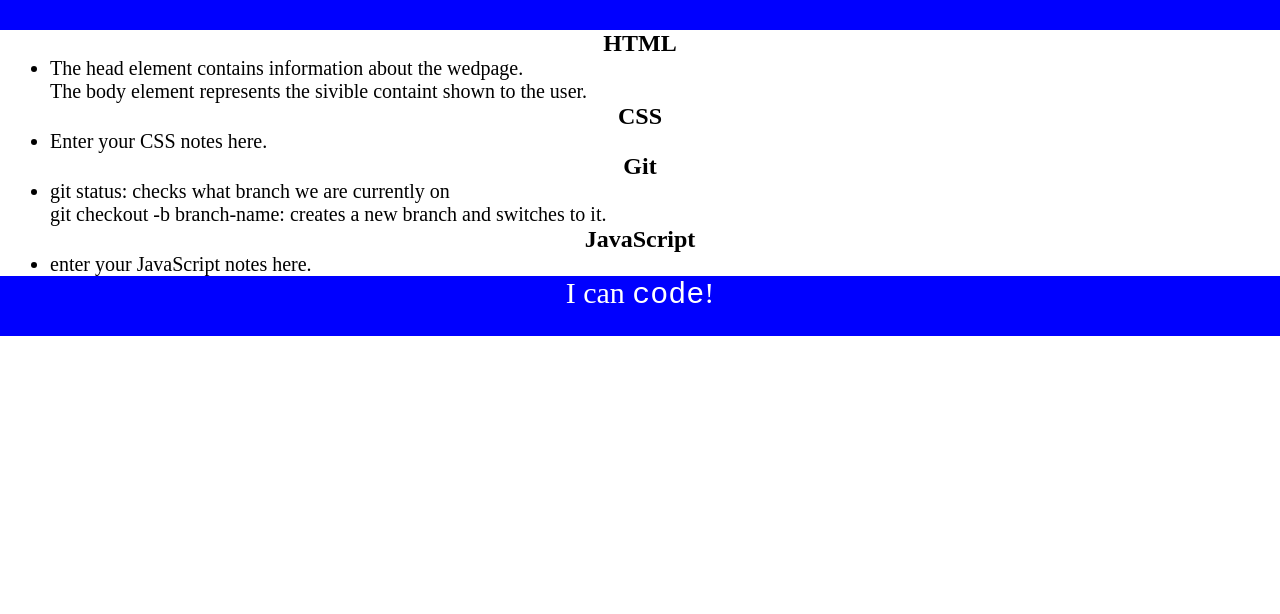
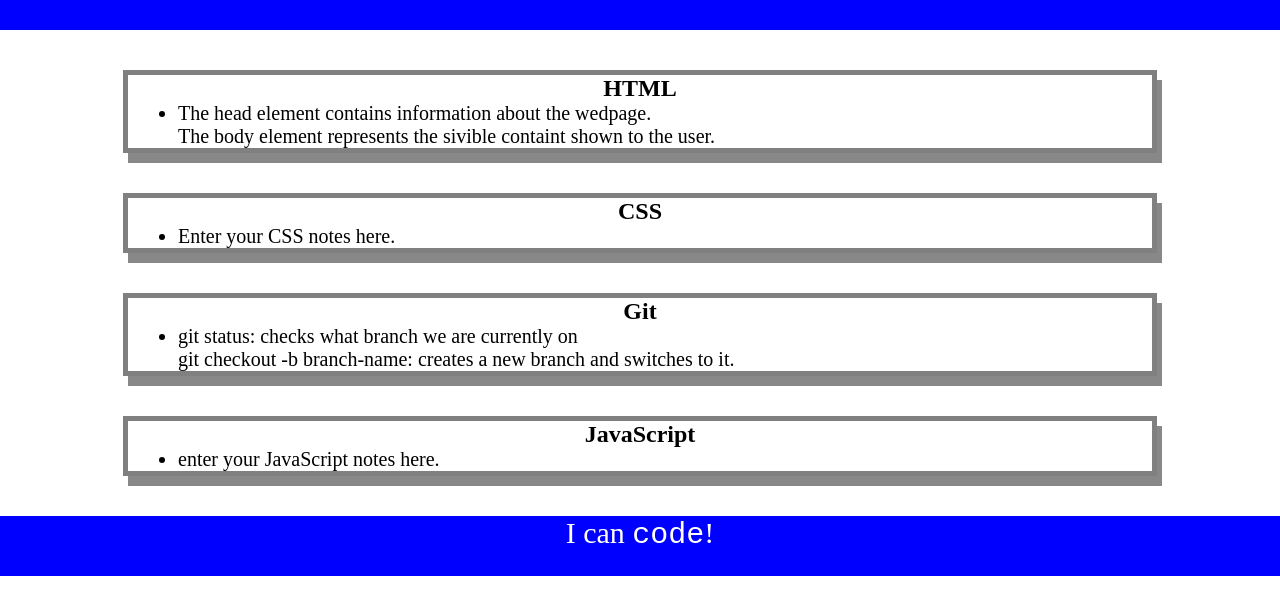
Before and after one commit to RaminNoorzada/Prework-Study-guide, a plain HTML site: page index.html in a window 1280 px wide. Shown: the part 90-704 px from the top of the page. Drawn offline with Linux system fonts and the light colour scheme.

Commit message:
added CSS to project

```diff
--- a/assets/style.css
+++ b/assets/style.css
@@ -42,6 +42,6 @@
    .card {
     width: 80%;
     margin: 40px auto;
-    border: 5px solid rgb(68, 68, 68);
+    border: 5px solid gray;
     box-shadow: 5px 10px #888888;
   }
--- a/index.html
+++ b/index.html
@@ -4,16 +4,19 @@
     <meta charset="UTF-8" />
     <meta http-equiv="X-UA-Compatible" content="IE=edge" />
     <meta name="viewport" content="width=device-width, initial-scale=1.0" />
+    <link rel="stylesheet" href="./assets/style.css" />
     <title>Prework Study Guide</title>
   </head>
   <body>
     <header id="header">
       <h1>Prework Study Guide</h1>
-      <link rel="stylesheet" href="./assets/style.css" />
+
       <img src="./assets/bowtie-cat.png" alt="Profile image of cat wearing a bow tie." width="500" height="450"/>
     </header>
     <main>
       <!-- Student code goes here -->
+
+    <section class="card">
       <h2>HTML</h2>
         <ul>
           <li>
@@ -22,12 +25,18 @@
             The body element represents the sivible containt shown to the user.
           </li>
         </ul>
+    </section>
+
+    <section class="card">
       <h2>CSS</h2>
         <ul>
           <li>
             Enter your CSS notes here.
           </li>
         </ul>
+    </section>
+
+    <section class="card">
         <h2>Git</h2>
           <ul>
             <li>
@@ -36,12 +45,17 @@
               git checkout -b branch-name: creates a new branch and switches to it.
             </li>
           </ul>
+    </section>
+    <section class="card">
           <h2>JavaScript</h2>
           <ul>
             <li>
               enter your JavaScript notes here.
             </li>
           </ul>
+    </section>
+
+
     </main>
 
     <footer>
```
